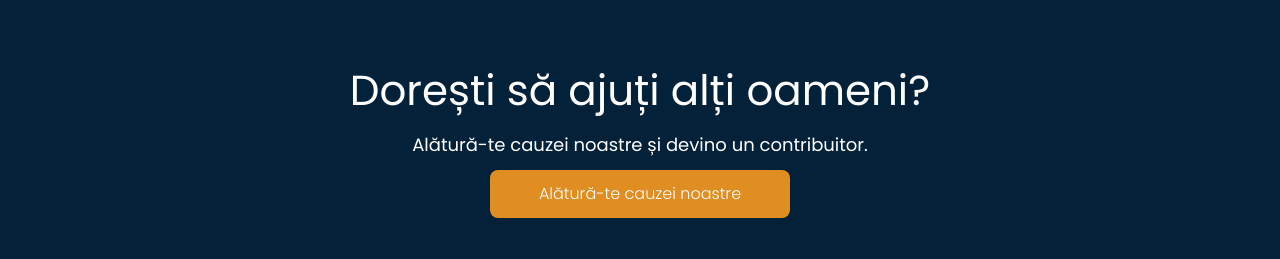
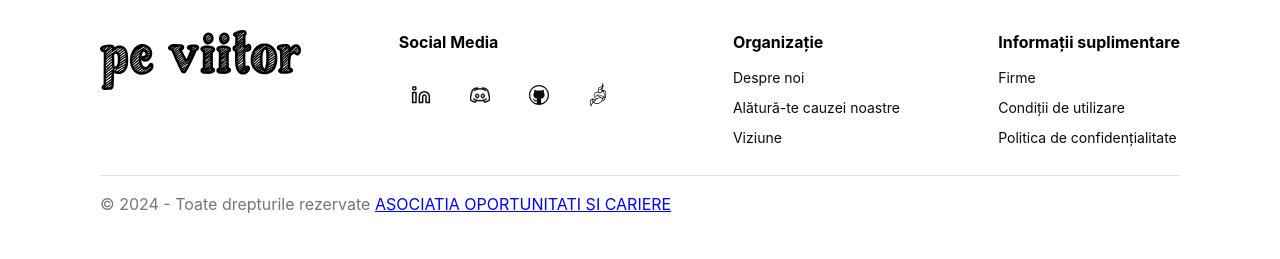
Before and after one commit to peviitor-ro/search-engine, a React (Create React App) app: page / in a window 1280 px wide. Shown: the part 693-952 px from the top of the page. Built offline with nearby package versions, Linux system fonts and the light colour scheme; no server answers.

Commit message:
Removing banner

```diff
--- a/src/pages/landing/landing.component.jsx
+++ b/src/pages/landing/landing.component.jsx
@@ -7,7 +7,6 @@ import { Search } from '../../components/search/search.component';
 import { resetQuery } from '../../state/query.slice';
 import { createQueryString } from '../../utils/create-query-string';
 import { getNumberOfJobsAndCompanies } from '../../utils/get-data';
-import { Banner } from './components/banner/banner.component';
 import { Rocket } from './components/rocket/rocket.component';
 import { Title } from './components/title/title.component';
 import {
@@ -57,7 +56,7 @@ export const LandingPage = () => {
           </div>
           <Rocket />
         </section>
-        <Banner />
+
       </main>
       <Footer />
     </>
```
